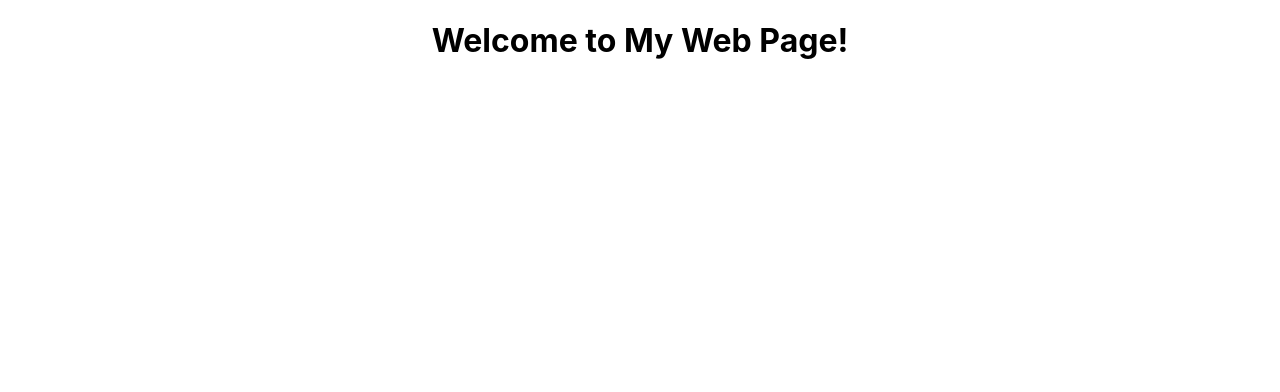
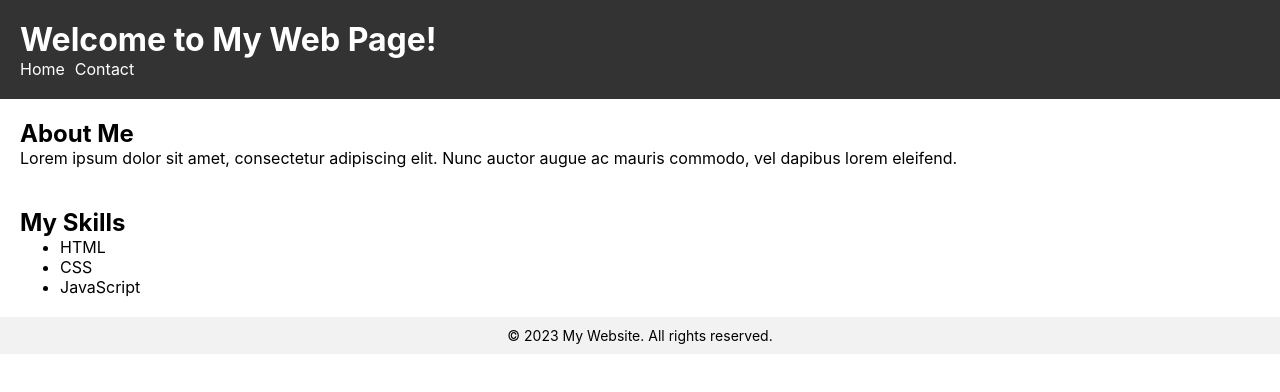
Before and after one commit to hyunjun9788/React_mission5, a React (Create React App) app: page / in a window 1280 px wide. Shown: the top 392 px of the page. Built offline with nearby package versions, Linux system fonts and the light colour scheme.

Commit message:
fix: 전체적인 컴포넌트 배치 수정

```diff
--- a/src/App.css
+++ b/src/App.css
@@ -1,38 +1,40 @@
-.App {
-  text-align: center;
+* {
+  margin: 0;
 }
 
-.App-logo {
-  height: 40vmin;
-  pointer-events: none;
+.header {
+  background-color: #333;
+  color: #fff;
+  padding: 20px;
 }
 
-@media (prefers-reduced-motion: no-preference) {
-  .App-logo {
-    animation: App-logo-spin infinite 20s linear;
-  }
+.header__nav-list {
+  list-style: none;
+  margin: 0;
+  padding: 0;
 }
 
-.App-header {
-  background-color: #282c34;
-  min-height: 100vh;
-  display: flex;
-  flex-direction: column;
-  align-items: center;
-  justify-content: center;
-  font-size: calc(10px + 2vmin);
-  color: white;
+.header__nav-item {
+  display: inline;
 }
 
-.App-link {
-  color: #61dafb;
+.header__nav-link {
+  color: #fff;
+  text-decoration: none;
+  margin-right: 10px;
 }
 
-@keyframes App-logo-spin {
-  from {
-    transform: rotate(0deg);
-  }
-  to {
-    transform: rotate(360deg);
-  }
+.about {
+  padding: 20px;
 }
+
+.skills {
+  padding: 20px;
+}
+
+.footer {
+  background-color: #f2f2f2;
+  padding: 10px;
+  text-align: center;
+  font-size: 14px;
+}
--- a/src/App.js
+++ b/src/App.js
@@ -1,31 +1,22 @@
 import './App.css';
 import Header from "./components/Layout/Header"
-import HeaderContent from "./components/Content/HeaderContent";
 import SectionAbout from "./components/Layout/SectionAbout";
-import AboutContent from "./components/Content/AboutContent";
 import SectionSkills from "./components/Layout/SectionSkills";
-import SkillsContent from "./components/Content/SkillsContent";
 import Footer from "./components/Layout/Footer";
-import FooterContent from "./components/Content/FooterContent";
+
 
 function App() {
     return (
         <div className="App">
-            <Header>
-                <HeaderContent/>
-            </Header>
+            <Header/>
 
-            <SectionAbout>
-                <AboutContent/>
-            </SectionAbout>
+            <SectionAbout/>
 
-            <SectionSkills>
-                <SkillsContent/>
-            </SectionSkills>
+            <SectionSkills/>
 
-            <Footer>
-                <FooterContent/>
-            </Footer>
+            <Footer/>
+
+
         </div>
     );
 }
--- a/src/components/Layout/Footer.js
+++ b/src/components/Layout/Footer.js
@@ -1,7 +1,9 @@
-function Footer(){
+import FooterContent from "../Content/FooterContent";
+
+function Footer() {
     return (
         <footer className="footer">
-
+            <FooterContent/>
         </footer>
     )
 }
--- a/src/components/Layout/Header.js
+++ b/src/components/Layout/Header.js
@@ -1,8 +1,9 @@
+import HeaderContent from "../Content/HeaderContent";
+
 function Header(){
     return (
         <header className="header">
-            <h1 className="header__title">Welcome to My Web Page!</h1>
-
+            <HeaderContent/>
         </header>
     )
 }
--- a/src/components/Layout/SectionAbout.js
+++ b/src/components/Layout/SectionAbout.js
@@ -1,7 +1,9 @@
+import AboutContent from "../Content/AboutContent";
+
 function SectionAbout() {
     return (
         <section className="about">
-
+            <AboutContent/>
         </section>
 
     )
--- a/src/components/Layout/SectionSkills.js
+++ b/src/components/Layout/SectionSkills.js
@@ -1,7 +1,9 @@
-function SectionSkills(){
-    return(
+import SkillsContent from "../Content/SkillsContent";
+
+function SectionSkills() {
+    return (
         <section className="skills">
-
+            <SkillsContent/>
         </section>
     )
 }
```
Also changed, not shown: src/components/Content/SkillsContent.js (line endings or trailing spaces).
